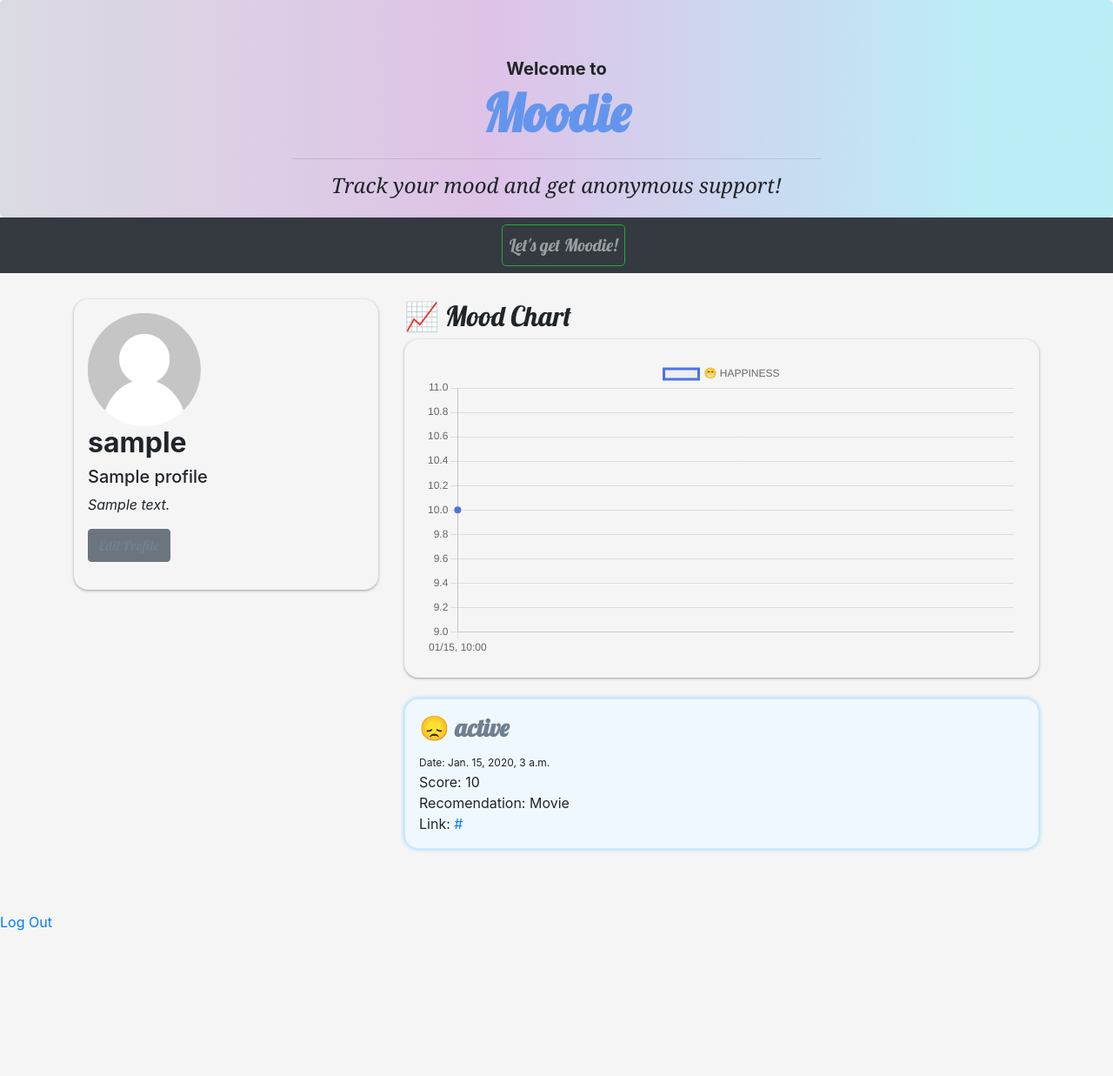
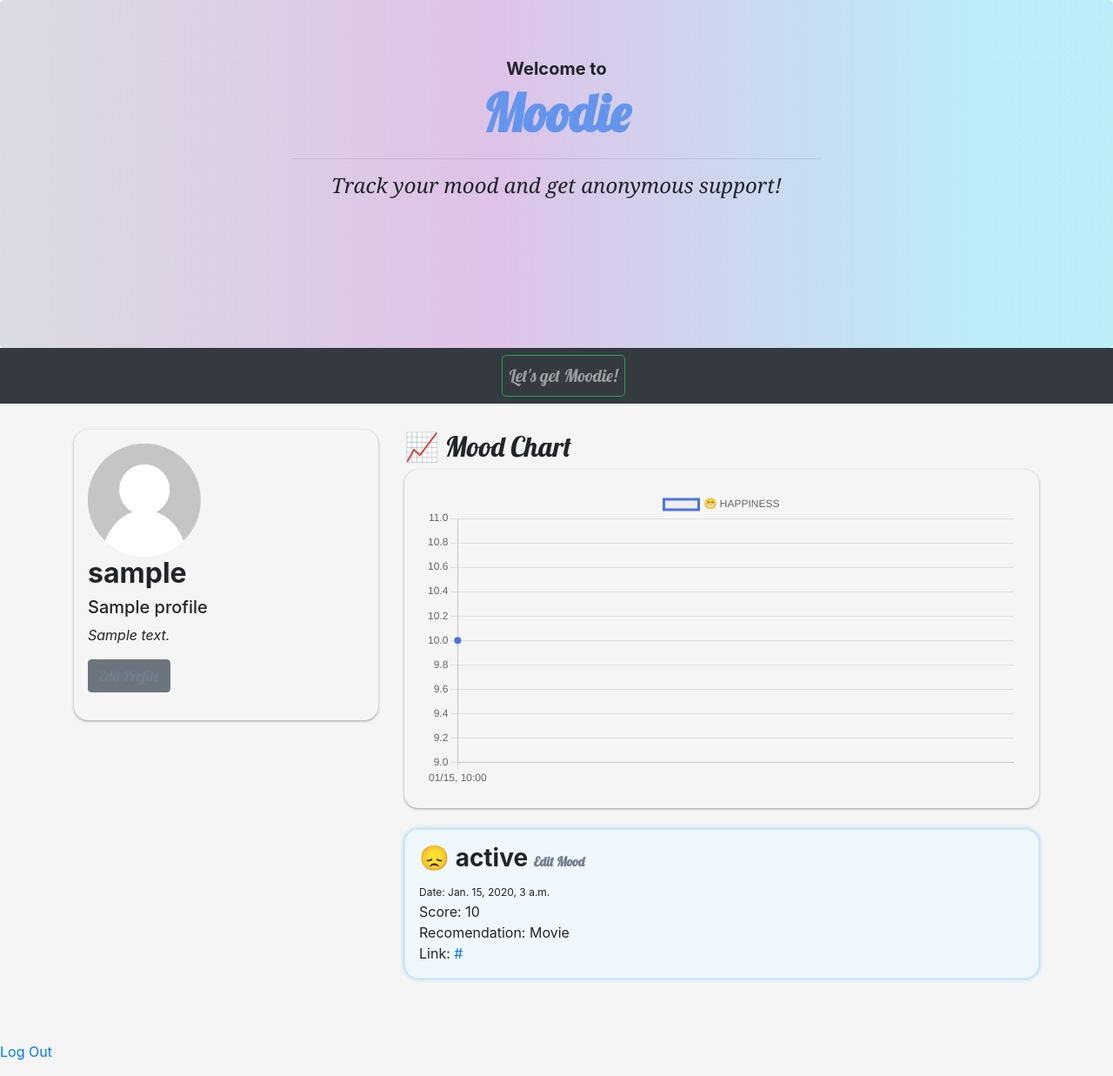
Before and after one commit to CMPUT401F21-Hackathon/Mood-Journal, a Django app: page / in a window 1280 px wide. Shown: the whole page at 87% size. Before the commit the page ends 1070 px from the top, so only its background shows below. Run offline with Django 3.2, Linux system fonts and the light colour scheme; a user stored in the database is signed in; tables that the repository leaves empty hold one stand-in row (values such as "Sample post"); some libraries are stand-ins or nearby versions.

Commit message:
little fix

```diff
--- a/hackathon/mood_journal/static/css/base.css
+++ b/hackathon/mood_journal/static/css/base.css
@@ -21,7 +21,7 @@ hr {
 
 .jumbotron {
   background: linear-gradient(90deg, rgba(208, 208, 219, 0.712) 1%, rgba(207, 161, 222, 0.603) 44%, rgba(0, 213, 255, 0.24) 89%);
-  height: 250px;
+  height: 400px;
 }
 
 .div-tile {
--- a/hackathon/mood_journal/templates/mood_journal/home.html
+++ b/hackathon/mood_journal/templates/mood_journal/home.html
@@ -68,10 +68,13 @@
         {% for mood in moods %}
         {% if mood.score > 50 %}
         <div class="mood-box div-tile mood-box-happy">
-          <h3><strong><a href="/mood/{{mood.id}}/">😁  {{mood.status}}</a></strong></h3>
+          <!-- <h3><strong><a href="/mood/{{mood.id}}/">😁  {{mood.status}}</a></strong></h3> -->
+          <h3><strong>😁 {{mood.status}}   <a href="/mood/{{mood.id}}/" style="font-size: 15px;"> Edit Mood</a></strong></h3>
+
         {% else %}
         <div class="mood-box div-tile mood-box-sad">
-          <h3><strong><a href="/mood/{{mood.id}}/">😞  {{mood.status}}</a></strong></h3>
+          <h3><strong>😞 {{mood.status}}   <a href="/mood/{{mood.id}}/" style="font-size: 15px;"> Edit Mood</a></strong></h3>
+          <!-- <h3><strong><a href="/mood/{{mood.id}}/">😞  {{mood.status}}</a></strong></h3> -->
         {% endif %}
           <small>Date: {{mood.timestamp}}</small>
           <p>Score: {{mood.score}}</p>
```
Also changed, not shown: hackathon/mood_journal/static/img/background.jpg (added), hackathon/mood_journal/static/img/background1.png (added), hackathon/mood_journal/static/img/chill.jpg (added), hackathon/mood_journal/static/img/chill1.jpg (added).
